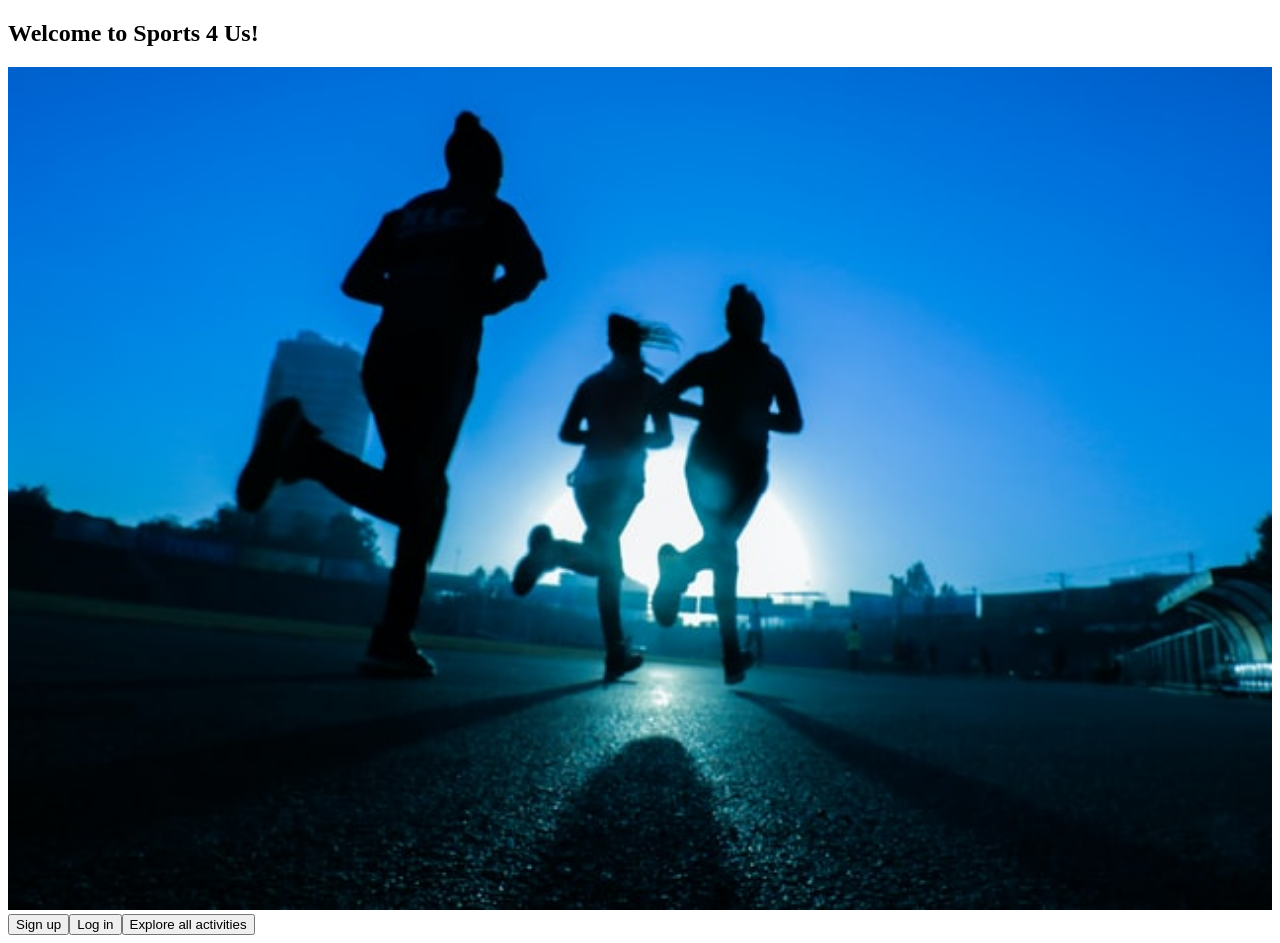
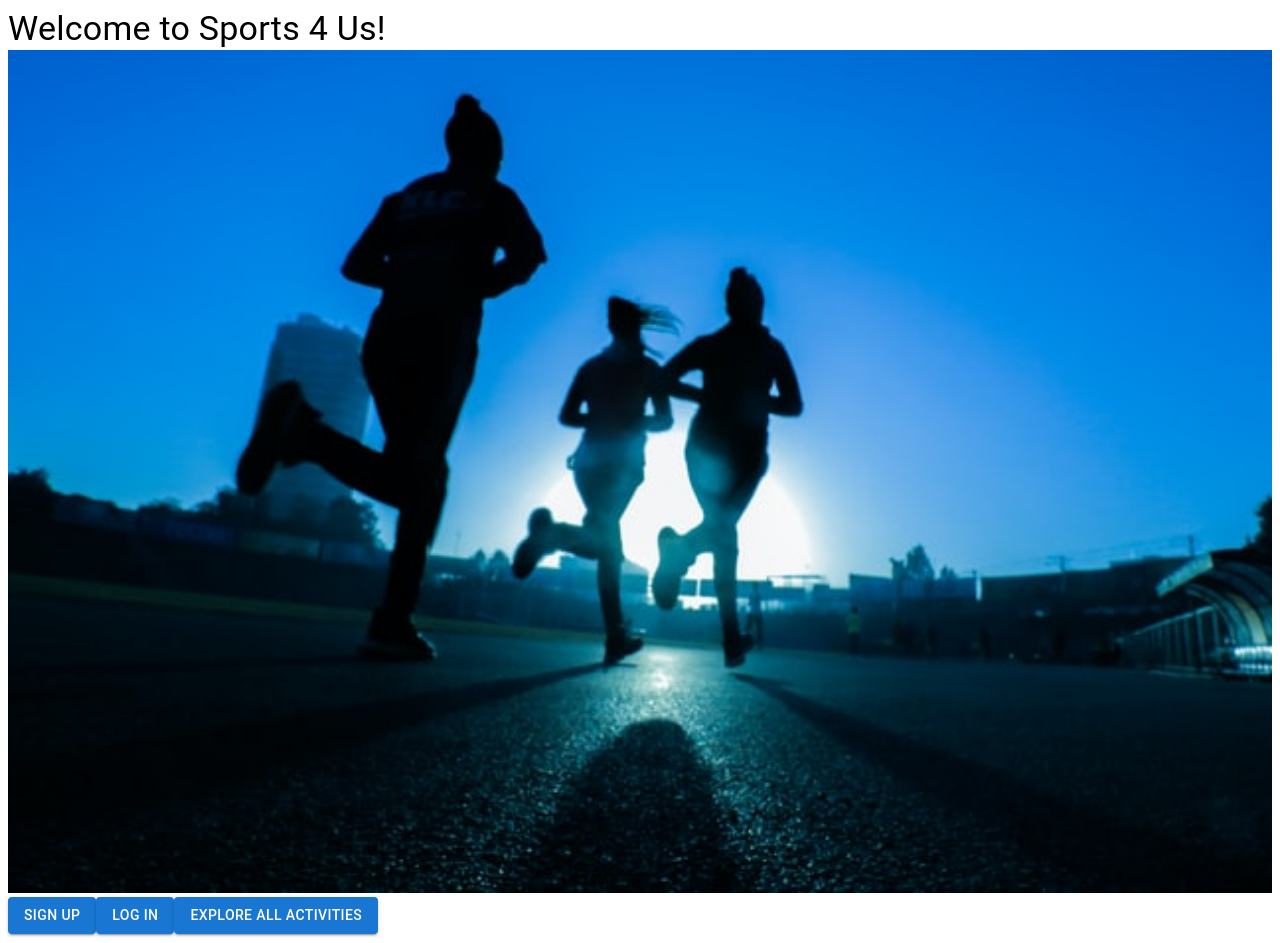
Before and after one commit to Feng-CA/sports-4-us_react, a React (Create React App) app: page / in a window 1280 px wide. Built offline with nearby package versions, Linux system fonts and the light colour scheme.

Commit message:
adds initial styling

```diff
--- a/src/components/Home.js
+++ b/src/components/Home.js
@@ -1,13 +1,14 @@
+import {Button, Typography} from "@mui/material"
 import home from "../assets/home.png"
 import "../styles.css"
 const Home = () => {
     return(
         <div className="home">
-            <h2>Welcome to Sports 4 Us!</h2>
+            <Typography variant="h4">Welcome to Sports 4 Us!</Typography>
             <img src={home} alt="landing"/>
-            <button>Sign up</button>
-            <button>Log in</button>
-            <button>Explore all activities</button>
+            <Button variant="contained" type="submit">Sign up</Button>
+            <Button variant="contained" type="submit">Log in</Button>
+            <Button variant="contained" type="submit">Explore all activities</Button>
         </div>
     )
 
```
